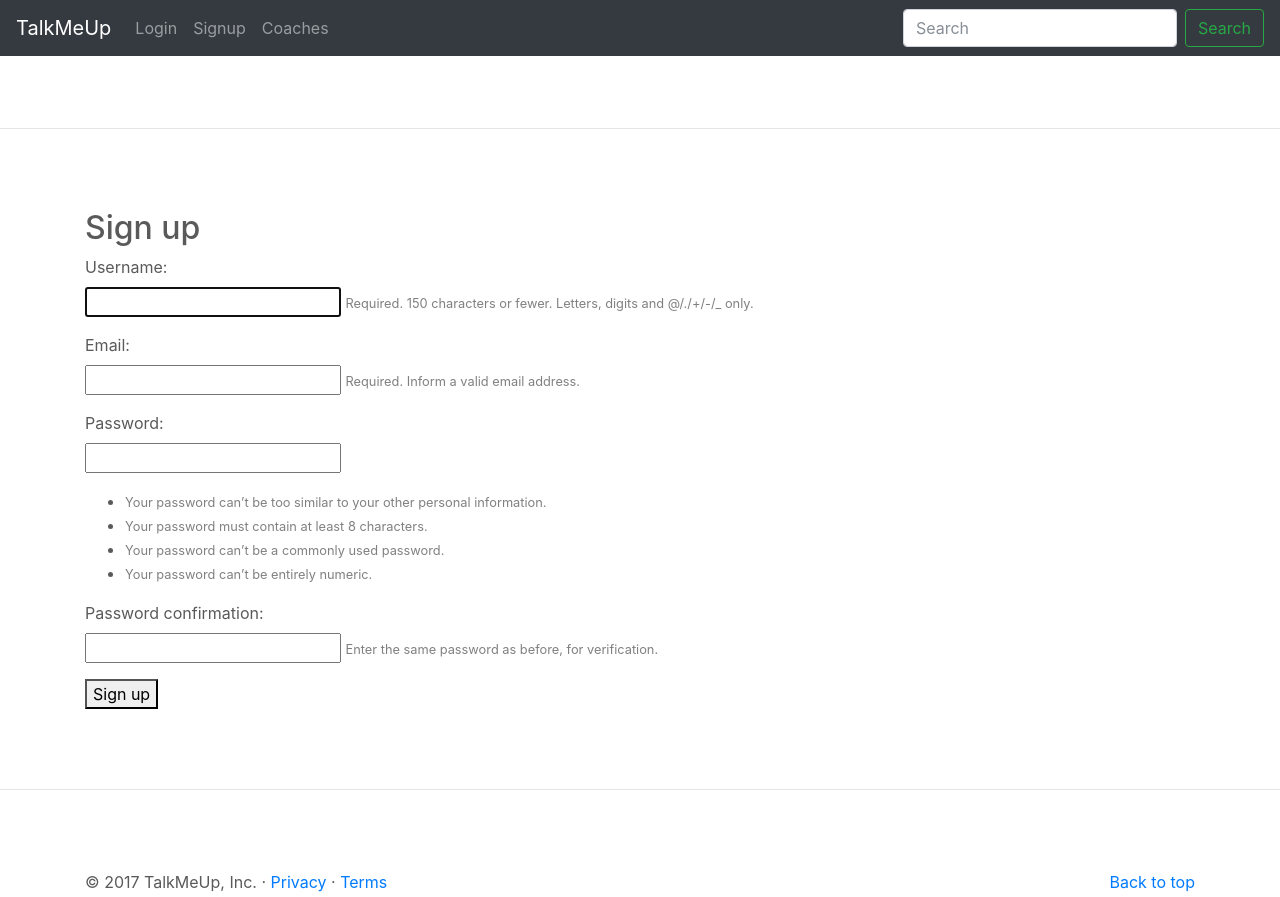
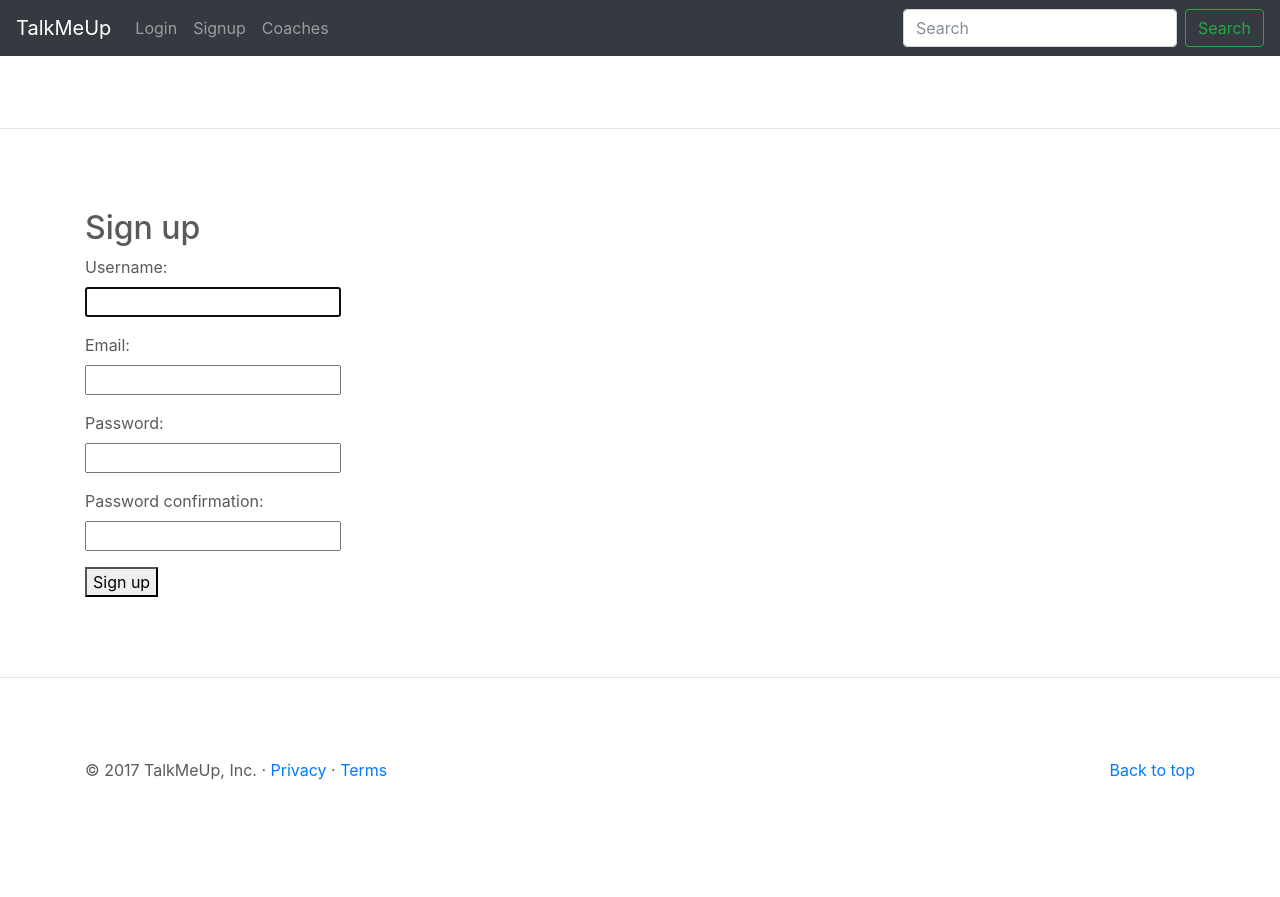
Before and after one commit to pyshawon/talkmeup, a Django app: page /signup in a window 1280 px wide. Shown: the top 897 px of the page. After the commit the page ends 780 px from the top, so only its background shows below. Run offline with Django 3.2, Linux system fonts and the light colour scheme; some libraries are stand-ins or nearby versions.

Commit message:
Simplify sign up page.

```diff
--- a/talkmeup/settings.py
+++ b/talkmeup/settings.py
@@ -119,8 +119,6 @@ AUTH_PASSWORD_VALIDATORS = [
 # https://django-guardian.readthedocs.io/en/stable/
 AUTHENTICATION_BACKENDS = ('django.contrib.auth.backends.ModelBackend', 'guardian.backends.ObjectPermissionBackend')
 
-EMAIL_BACKEND = 'django.core.mail.backends.console.EmailBackend'
-
 # Internationalization
 # https://docs.djangoproject.com/en/1.11/topics/i18n/
 
--- a/talkmeup/urls.py
+++ b/talkmeup/urls.py
@@ -29,9 +29,6 @@ urlpatterns = [
     url(r'^', include('userprofile.urls')),
     url(r'^coach/', include('coach.urls')),
     url(r'^signup$', userprofile_views.signup, name='signup'),
-    url(r'^account_activation_sent/$', userprofile_views.account_activation_sent, name='account_activation_sent'),
-    url(r'^activate/(?P<uidb64>[0-9A-Za-z_\-]+)/(?P<token>[0-9A-Za-z]{1,13}-[0-9A-Za-z]{1,20})/$',
-        userprofile_views.activate, name='activate'),
 ]
 
 if settings.DEBUG is True:
--- a/userprofile/forms.py
+++ b/userprofile/forms.py
@@ -4,7 +4,7 @@ from django.contrib.auth.models import User
 
 
 class SignUpForm(UserCreationForm):
-    email = forms.EmailField(max_length=254, help_text='Required. Inform a valid email address.')
+    email = forms.EmailField(max_length=254, help_text='Required. Input a valid email address.')
 
     class Meta:
         model = User
--- a/userprofile/models.py
+++ b/userprofile/models.py
@@ -7,7 +7,6 @@ class UserProfile(models.Model):
     owner = models.OneToOneField(User, on_delete=models.CASCADE)
     displayName = models.CharField(max_length=100, blank=True, default='')
     createdOn = models.DateTimeField(auto_now_add=True)
-    email_confirmed = models.BooleanField(default=False)
 
     def __str__(self):
         return self.displayName
--- a/userprofile/templates/userprofile/signup.html
+++ b/userprofile/templates/userprofile/signup.html
@@ -11,9 +11,6 @@
         <p>
           {{ field.label_tag }}<br>
           {{ field }}
-          {% if field.help_text %}
-            <small style="color: grey">{{ field.help_text }}</small>
-            {% endif %}
           {% for error in field.errors %}
             <p style="color: red">{{ error }}</p>
           {% endfor %}
--- a/userprofile/views.py
+++ b/userprofile/views.py
@@ -1,4 +1,4 @@
-from django.contrib.auth import login
+from django.contrib.auth import login, authenticate
 from django.contrib.auth.decorators import login_required
 from django.contrib.auth.models import User
 from django.contrib.sites.shortcuts import get_current_site
@@ -41,43 +41,15 @@ def signup(request):
     if request.method == 'POST':
         form = SignUpForm(request.POST)
         if form.is_valid():
-            user = form.save(commit=False)
-            user.is_active = False
+            form.save()
+            username = form.cleaned_data.get('username')
+            raw_password = form.cleaned_data.get('password1')
+            user = authenticate(username=username, password=raw_password)
             user.save()
             UserProfile.objects.create(owner=user)
             user.userprofile.save()
-            current_site = get_current_site(request)
-            subject = 'Activate Your TalkMeUp Account'
-            message = render_to_string('userprofile/account_activation_email.html', {
-                'user': user,
-                'domain': current_site.domain,
-                'uid': urlsafe_base64_encode(force_bytes(user.pk)),
-                'token': account_activation_token.make_token(user),
-            })
-            user.email_user(subject, message)
-            return redirect('account_activation_sent')
+            login(request, user)
+            return redirect('home')
     else:
         form = SignUpForm()
     return render(request, 'userprofile/signup.html', {'form': form})
-
-
-def account_activation_sent(request):
-    return render(request, 'userprofile/account_activation_sent.html')
-
-
-def activate(request, uidb64, token):
-    try:
-        uid = force_text(urlsafe_base64_decode(uidb64))
-        user = User.objects.get(pk=uid)
-    except (TypeError, ValueError, OverflowError, User.DoesNotExist):
-        user = None
-
-    if user is not None and account_activation_token.check_token(user, token):
-        user.is_active = True
-        user.userprofile.email_confirmed = True
-        user.save()
-        user.userprofile.save()
-        login(request, user, backend='django.contrib.auth.backends.ModelBackend')
-        return redirect('home')
-    else:
-        return render(request, 'userprofile/account_activation_invalid.html')
```
Also changed, not shown: db.sqlite3.
